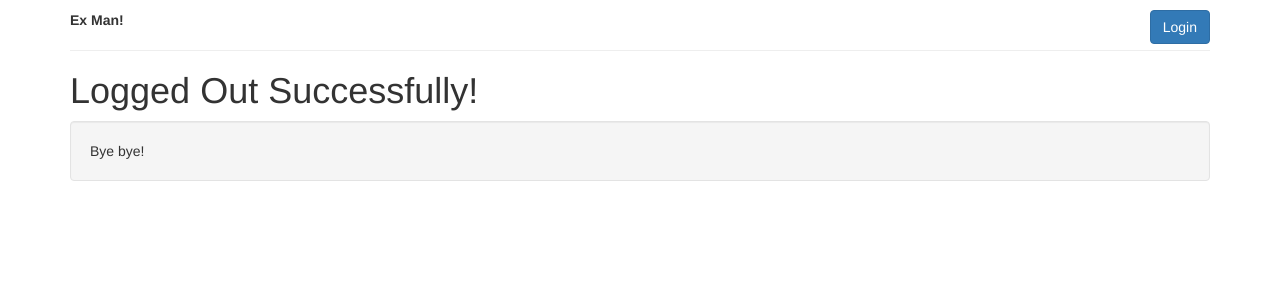
After one commit to hackita02/ExMan, a Django app: template users/templates/registration/logged_out.html in a window 1280 px wide. The commit adds this page. Shown: the top 300 px of the page. Run offline with Django 3.2, Linux system fonts and the light colour scheme; the template is opened without the code that fills it, so the values that code supplies are empty; some libraries are stand-ins or nearby versions.

Commit message:
added logged_out template and changed installed apps order for template discovery order (contrib.admin has a logged_out.html template too!)

```diff
--- a/expenses/templates/base.html
+++ b/expenses/templates/base.html
@@ -20,12 +20,23 @@
 </head>
 <body>
 <div class="container">
-    {% if user.is_authenticated %}
-        {{ user }}
-        <a class="btn btn-default" href="{% url "logout" %}">Logout</a>
-    {% else %}
-        LOGIN
-    {% endif %}
+
+    <p>
+
+        <div class="pull-right">
+            {% if user.is_authenticated %}
+                {{ user }}
+                <a class="btn btn-default" href="{% url "logout" %}">Logout</a>
+            {% else %}
+                <a class="btn btn-primary" href="{% url "login" %}">Login</a>
+            {% endif %}
+        </div>
+
+        <strong>Ex Man!</strong>
+
+    </p>
+
+    <hr/>
 
     <h1>
         {% block header %}
--- /dev/null
+++ b/users/templates/registration/logged_out.html
@@ -0,0 +1,13 @@
+{% extends "base.html" %}
+
+{% block header %}
+    Logged Out Successfully!
+{% endblock %}
+
+{% block content %}
+
+    <form method="post">
+        <div class="well">Bye bye!</div>
+    </form>
+
+{% endblock %}
```
Also changed, not shown: exman/settings.py (+2 -6 lines).
